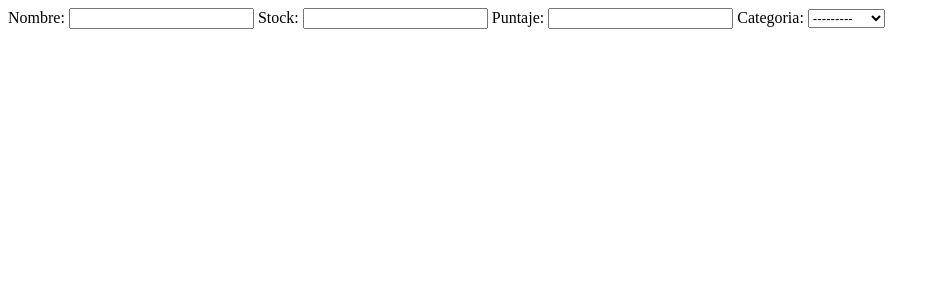
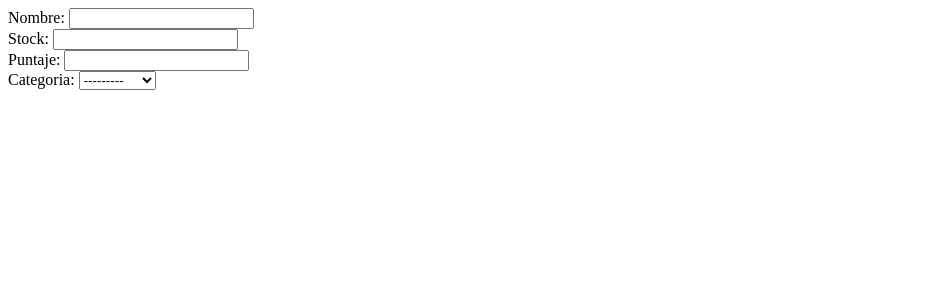
Before and after one commit to HolaMundoDev/ultimate-python, a Django app: template productos/templates/form_snippet.html in a window 1280 px wide. Shown: the top 300 px of the page, without its empty margins (0-940 px from the left). Run offline with Django 4.2, Linux system fonts and the light colour scheme; the template is opened without the code that fills it: values that come from a table or form of the project are taken from there, others are empty; data comes from the database, SQL or seed files in the repository.

Commit message:
Clase 161. Agregando estilos

```diff
--- a/productos/templates/form_snippet.html
+++ b/productos/templates/form_snippet.html
@@ -1,6 +1,11 @@
 {% for field in form %}
+  <div class="mb-3">
     {{ field.label_tag }} {{ field }}
-    {% for error in field.errors %}
-        <div class="error">{{ error }}</div>
-    {% endfor %}
+    <div class="invalid-feedback">
+      {% for error in field.errors %}
+        {{ error }}
+      {% endfor %}
+    </div>
+
+  </div>
 {% endfor %}
```
